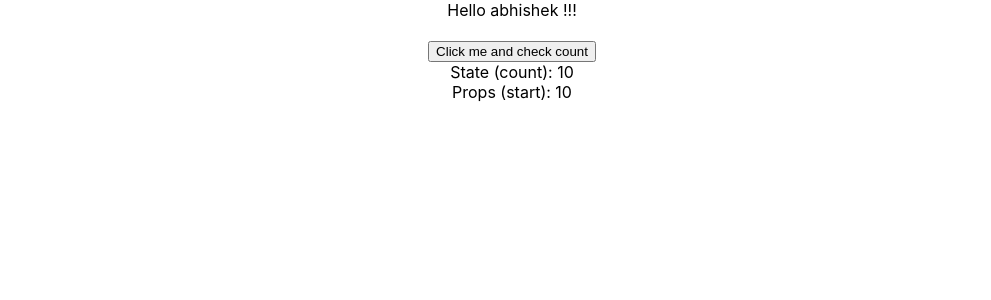
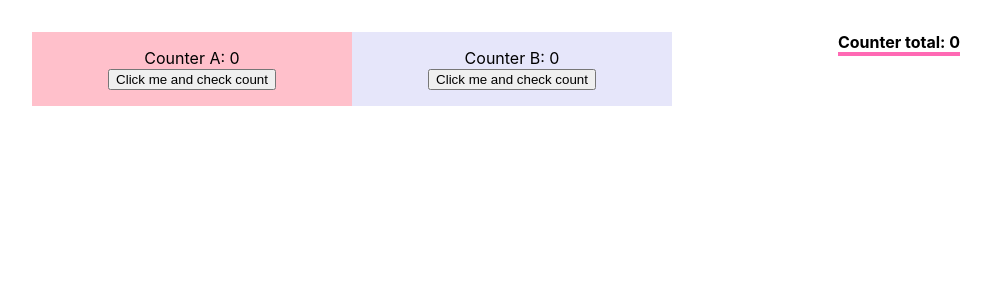
Before and after one commit to zerothabhishek/react-rails-workshop-frontend, a React (Create React App) app: page / in a window 1280 px wide. Shown: the top 300 px of the page, without its empty margins (128-1119 px from the left). Built offline with nearby package versions, Linux system fonts and the light colour scheme.

Commit message:
step-2e: Lifting state up - Counter and TotalCounter

```diff
--- a/src/App.css
+++ b/src/App.css
@@ -36,3 +36,32 @@
     transform: rotate(360deg);
   }
 }
+
+.TotalCounter{
+  clear: both;
+  width: 60em;
+  margin: 2rem auto;
+  /* border: 1px solid; */
+  overflow: auto;
+}
+
+.Counter{
+  float: left;
+  width: 30%;
+  padding: 1em;
+}
+
+.CounterA{
+  background-color: pink;
+}
+
+.CounterB{
+  background-color: lavender;
+}
+
+.TheTotal{
+  float: left;
+  width: 30%;
+  text-align: right;
+  font-weight: bold;
+}
--- a/src/App.js
+++ b/src/App.js
@@ -1,17 +1,12 @@
-import React from 'react';
-import Hello from './components/Hello.js';
-import Counter from './components/Counter.js';
-import Counter2 from './components/Counter2.js';
+import React, { useState } from 'react';
+
 import './App.css';
+import TotalCounter from './components/TotalCounter';
 
 function App() {
   return (
     <div className="App">
-      <Hello name="abhishek" />
-      <br/>
-      <Counter start={10} />
-      <br />
-      {/* <Counter2 start={100} /> */}
+      <TotalCounter />
     </div>
   );
 }
@@ -20,17 +15,21 @@ export default App;
 
 
 /*
-## Step-2d: State and props
+## Step-2e: Lifting state up
 
-- Counter: has both state and prop
-- Try: Add prop to count backwards
-- The idea:
-    UI = fn(state, props)
-  ie:
-  - When state and props change UI gets re-rendered
-  - Try: changing state and prop from Webtools
-  - While re-rendering, the entire component function is executed again
-    so local variables get re-initialized
-  - Counter2: local variable does not change
+- Parent component passes data to child using props
+- Child component cant pass data directly to parent
+- The technique used is called lifting state up
 
+- TotalCounter:
+  - TotalCounter passes a function to Counter
+  - Counter calls it when state changes
+  - TotalCounter then recalculates
+
+- Try:
+  What if Counter is called without onChange ? Fix code for that
+
+- Also note:
+  - TotalCounter.js:21 - creating space
+  - TotalCounter.js:31 - inline styles
 */
--- a/src/components/Counter.js
+++ b/src/components/Counter.js
@@ -1,29 +1,22 @@
 import React, { useState } from 'react';
 
 function Counter(props) {
-  const [count, setCount] = useState(props.start);
+  const [count, setCount] = useState(props.start || 0);
 
   function clickHandler() {
-    console.log('You clicked !');
     let newState = count + 1;
     setCount(newState);
+    props.onChange(newState);
   }
 
-  console.log('Rendering Counter..', props.start, count);
-
   return (
-    <div>
+    <span>
+      {count}
+      <br />
       <button onClick={clickHandler}>
         Click me and check count
       </button>
-      <br />
-      <div>
-        State (count): {count}
-      </div>
-      <div>
-        Props (start): {props.start}
-      </div>
-    </div>
+    </span>
   );
 }
 
--- /dev/null
+++ b/src/components/TotalCounter.js
@@ -0,0 +1,39 @@
+import React, { useState } from 'react';
+import Counter from './Counter.js';
+
+
+function TotalCounter() {
+
+  let [total, setTotal] = useState(0);
+
+  function changedA(val) {
+    setTotal(total + val);
+  }
+
+  function changedB(val) {
+    setTotal(total + val);
+  }
+
+  return(
+    <div className="TotalCounter">
+
+      <div className="CounterA Counter">
+        Counter A: {"  "}
+        <Counter start={0} onChange={changedA} />
+      </div>
+
+      <div className="CounterB Counter">
+        Counter B: {"  "}
+        <Counter start={0} onChange={changedB} />
+      </div>
+
+      <div className="TheTotal">
+        <span style={{borderBottom: "4px solid hotpink"}}>
+          Counter total: {total}
+        </span>
+      </div>
+    </div>
+  );
+}
+
+export default TotalCounter;
```
